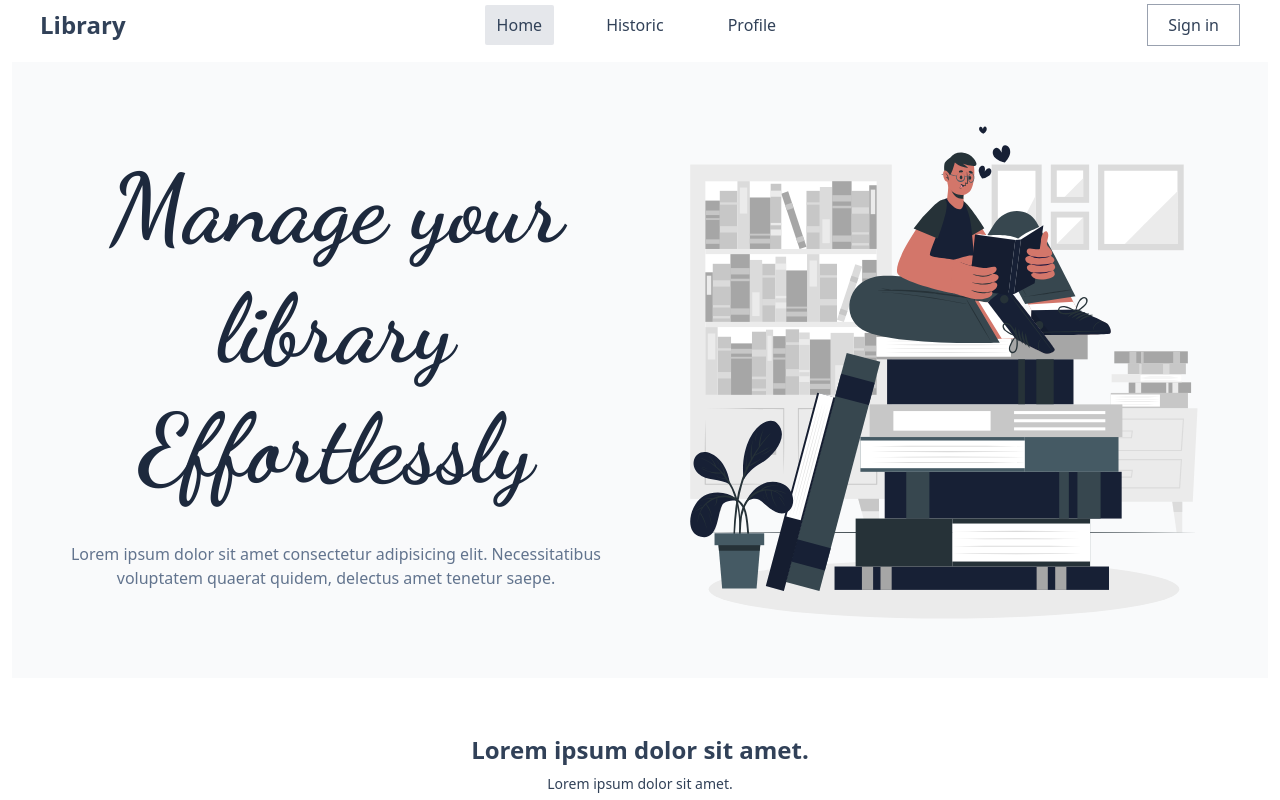
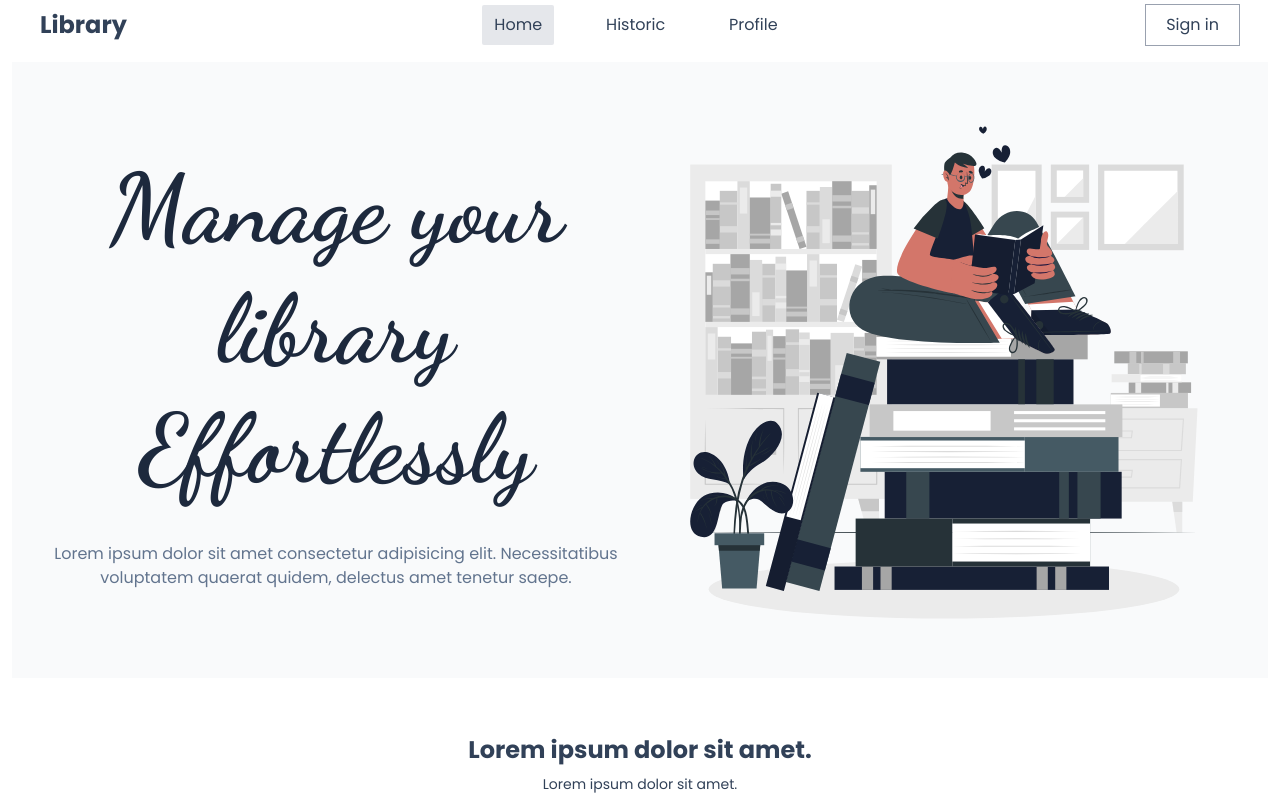
Before and after one commit to Placide0007/lib_front_, a Vue app: page / in a window 1280 px wide. Shown: the top 800 px of the page. Built offline with nearby package versions, Linux system fonts and the light colour scheme; no server answers.

Commit message:
update global font

```diff
--- a/src/app.css
+++ b/src/app.css
@@ -3,7 +3,7 @@
 
 :root {
   --font-primary: 'Dancing script';
-  --font-secondary: 'Montserrat';
+  --font-secondary: 'Poppins';
   --font-tertiary: 'Inter';
 }
 
@@ -38,6 +38,10 @@
 
 
 @layer utilities {
+
+  body{
+    font-family: var(--font-secondary);
+  }
   header .nav-item {
     @apply hover:bg-gray-200 rounded-xs px-3 py-2;
   }
```
